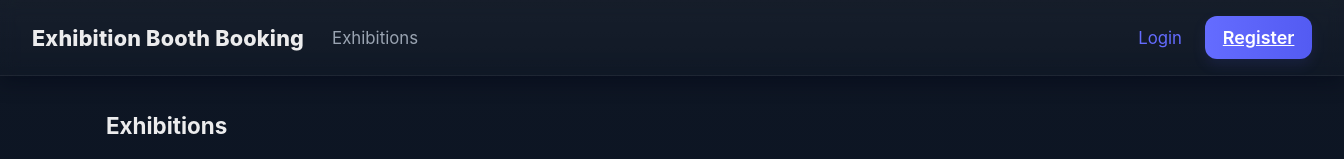
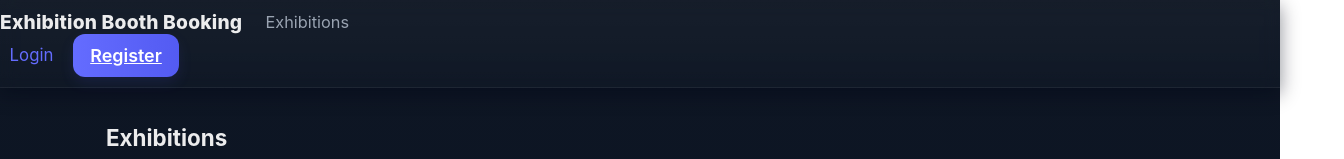
Before and after one commit to Titiopq/Project-sw-dev-prac-frontend, a React app in the folder frontend/: page / in a window 1280 px wide. Shown: the top 159 px of the page, 1344 px wide, since content can reach past the window. Built offline with nearby package versions, Linux system fonts and the light colour scheme; no server answers; the HTML template or start-up script is replaced by a standard one.

Commit message:
fix top bar

```diff
--- a/frontend/src/index.css
+++ b/frontend/src/index.css
@@ -37,21 +37,30 @@ body{
 
 .navbar{
   width:100%;
-  display:flex;
-  justify-content:space-between;
-  align-items:center;
-  padding:1rem 2rem;
+  padding:0.6rem 0; /* reduced vertical padding, horizontal controlled by inner container */
   background: linear-gradient(180deg, rgba(255,255,255,0.03), rgba(255,255,255,0.01));
   border-bottom:1px solid rgba(255,255,255,0.04);
   backdrop-filter: blur(8px);
   box-shadow: 0 6px 18px rgba(2,6,23,0.45);
   position:sticky; top:0; z-index:40;
 }
-.navbar-left{display:flex;align-items:center;gap:1.25rem;flex:1;min-width:0}
-.brand{font-weight:800;color:var(--text-light);text-decoration:none;font-size:1.35rem;letter-spacing:0.2px;flex:0 1 auto;min-width:0;overflow:hidden;text-overflow:ellipsis;white-space:nowrap;max-width:36%}
-.nav-links a{margin-right:0.6rem;color:var(--muted);text-decoration:none;font-size:1.05rem;white-space:nowrap;padding:0.35rem 0.5rem;border-radius:8px}
+
+.navbar-inner{
+  width:100%;
+  max-width:1100px;
+  margin:0 auto;
+  display:flex;
+  align-items:center;
+  justify-content:space-between;
+  padding:0 1rem; /* small horizontal padding to keep content away from edges */
+  box-sizing:border-box;
+}
+
+.navbar-left{display:flex;align-items:center;gap:1rem;flex:1;min-width:0}
+.brand{font-weight:800;color:var(--text-light);text-decoration:none;font-size:1.2rem;letter-spacing:0.2px;flex:0 1 auto;min-width:0;overflow:hidden;text-overflow:ellipsis;white-space:nowrap;max-width:40%}
+.nav-links a{margin-right:0.5rem;color:var(--muted);text-decoration:none;font-size:1.02rem;white-space:nowrap;padding:0.25rem 0.45rem;border-radius:8px}
 .nav-links a:hover{color:var(--accent);background:rgba(100,108,255,0.06)}
-.navbar-right{display:flex;align-items:center;gap:0.85rem;margin-left:auto;flex-shrink:0}
+.navbar-right{display:flex;align-items:center;gap:0.6rem;margin-left:0;flex-shrink:0}
 .user-greeting{color:var(--muted);font-size:1.03rem;margin-right:0.25rem}
 
 .btn{padding:0.7rem 1.1rem;border-radius:12px;border:none;cursor:pointer;font-size:1.12rem;font-weight:600}
```
Also changed, not shown: 1 other file (tests, documents, lock files or other folders).
